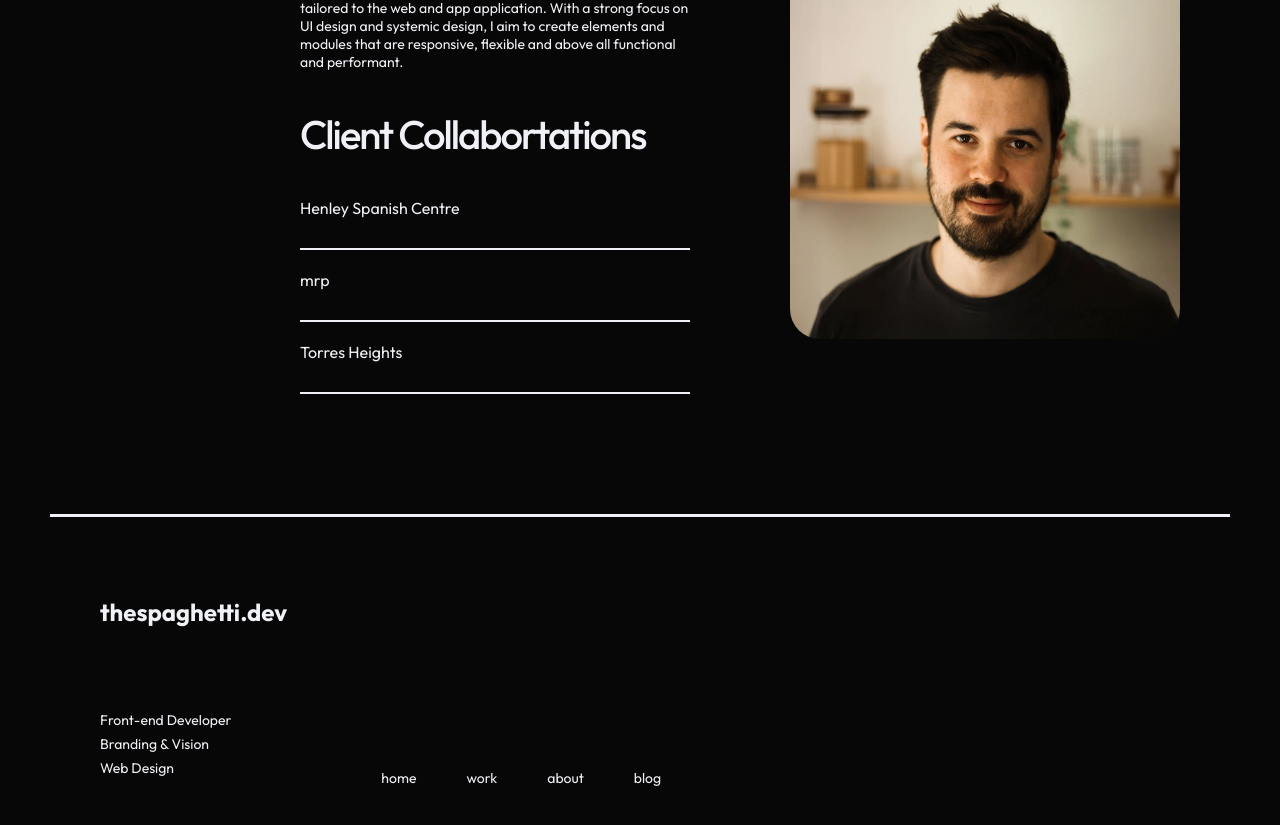
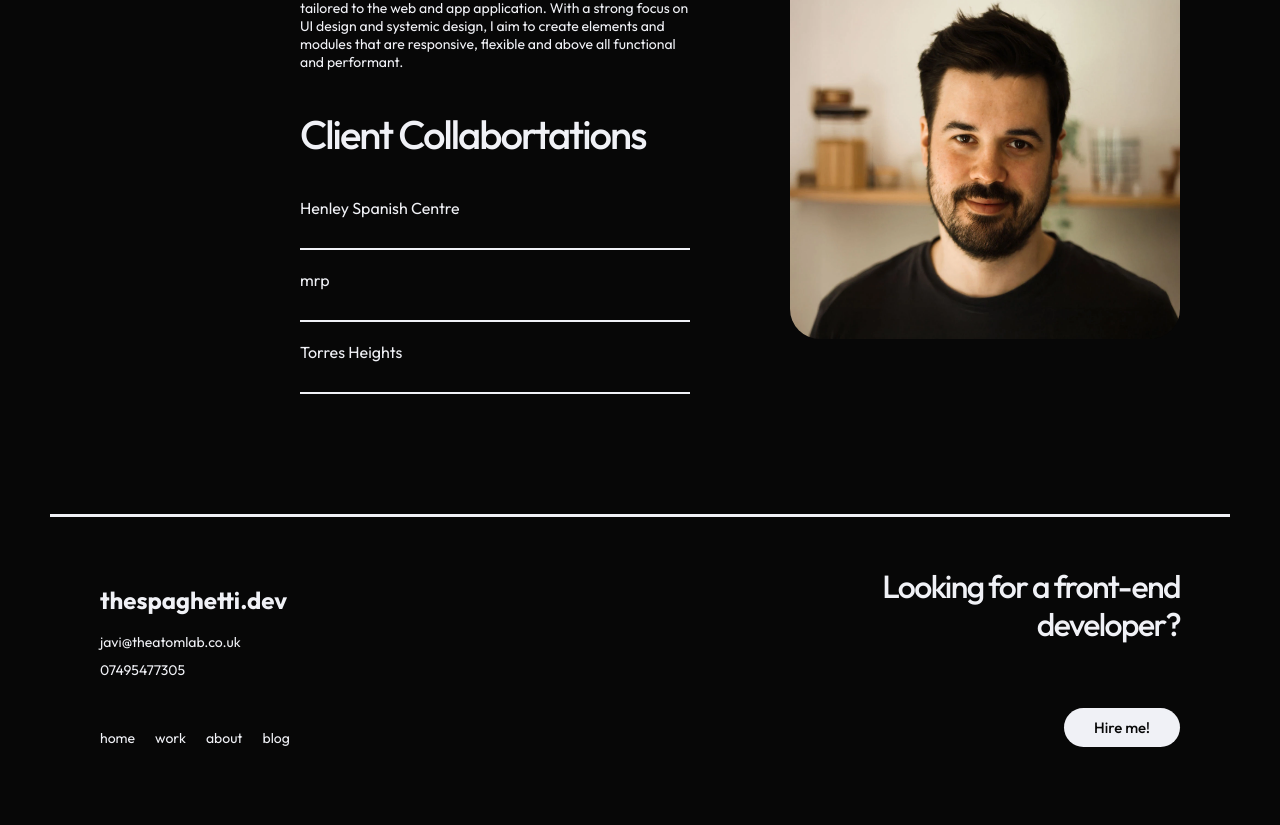
Before and after one commit to javiductor/thespaghetti.dev, a React (Vite) app: page / in a window 1280 px wide. Shown: the part 4782-5607 px from the top of the page. After the commit the page ends 5579 px from the top, so only its background shows below. Built offline with nearby package versions, Linux system fonts and the light colour scheme; what @directus/sdk would draw is missing.

Commit message:
New footer and more mobile optmisation

```diff
--- a/src/components/shared/footer.jsx
+++ b/src/components/shared/footer.jsx
@@ -2,17 +2,19 @@ import React from "react";
 import styles from "./footer.module.css";
 
 const Footer = () => {
+  const handleEmailClick = () => {
+    window.location.href = "mailto:javi@theatomlab.co.uk";
+  };
+
   return (
-    <>
     <div className={styles.footerContainer}>
       <div className={styles.footerInfo}>
         <p className={styles.footerLogo}>thespaghetti.dev</p>
+        <div className={styles.footerContactInfo}>
+          <a href="mailto:javi@theatomlab.co.uk">javi@theatomlab.co.uk</a>
+          <a href="tel:07495477305">07495477305</a>
+        </div>
         <div className={styles.footerLinks}>
-            <div className={styles.footerList}>
-              <p>Front-end Developer</p>
-              <p>Branding & Vision</p>
-              <p>Web Design</p>
-            </div>
           <div className={styles.footerMenu}>
             <a href="/">home</a>
             <a href="/work">work</a>
@@ -21,9 +23,13 @@ const Footer = () => {
           </div>
         </div>
       </div>
-        <div className={styles.footerForm}></div>
+      <div className={styles.footerRight}>
+        <h3>Looking for a front-end developer?</h3>
+        <button onClick={handleEmailClick} className={styles.btnCTA}>
+          Hire me!
+        </button>
       </div>
-    </>
+    </div>
   );
 };
 
--- a/src/components/shared/footer.module.css
+++ b/src/components/shared/footer.module.css
@@ -1,59 +1,118 @@
 .footerContainer {
   display: flex;
-  flex-direction: row;
+  justify-content: space-between;
   margin: 0px 50px;
   padding: 50px;
   border-top: 3px solid var(--color-text);
+  background-color: var(--color-bg);
+}
+
+.footerInfo {
+  display: flex;
+  flex-direction: column;
 }
 
 .footerLogo {
   font-weight: bold;
   font-size: 1.5rem;
-  margin-top: 30px;
-  line-height: 30px;
+  margin-bottom: 24px;
+}
+
+.footerContactInfo {
+  display: flex;
+  flex-direction: column;
+  margin: 0px 0px 50px 0px;
+  gap: 10px;
 }
 
 .footerLinks {
   display: flex;
-  align-items: flex-end;
   gap: 150px;
-}
-
-.footerList {
-  padding-top: 50px;
-}
-
-.footerList p {
-  line-height: 10px;
 }
 
 .footerMenu {
   display: flex;
-  gap: 50px;
+  flex-direction: row;
+  gap: 20px;
+}
+
+.footerMenu a {
+  text-decoration: none;
+  color: var(--color-text);
+  transition: opacity 0.2s ease;
+}
+
+.footerMenu a:hover {
+  opacity: 0.7;
+}
+
+.footerRight {
+  display: flex;
+  flex-direction: column;
+  align-items: flex-end;
   justify-content: space-between;
 }
 
-/* -------------- Media Queries ---------------------- */
-/* Extra small (xs) */
+.footerRight h3 {
+  margin: 0;
+  font-size: 2rem;
+  max-width: 300px;
+  text-align: right;
+  line-height: 1.2;
+}
+
+.btnCTA {
+  border-radius: 50px;
+  color: var(--color-bg);
+  background-color: var(--color-text);
+  padding: 10px 30px;
+  font-family: var(--font-primary);
+  font-size: var(--h6-size);
+  font-weight: 500;
+  border: none;
+  cursor: pointer;
+  transition: opacity 0.2s ease;
+  margin-top: 30px;
+}
+
+.btnCTA:hover {
+  opacity: 0.9;
+}
+
+@media (max-width: 991.98px) {
+  .footerContainer {
+    margin: 0px 30px;
+    padding: 30px;
+  }
+
+  .footerLinks {
+    gap: 80px;
+  }
+}
+
+@media (max-width: 767.98px) {
+  .footerRight h3 {
+    font-size: 1.5rem;
+  }
+}
+
 @media (max-width: 575.98px) {
   .footerContainer {
     flex-direction: column;
-    margin: 30px;
+    margin: 20px;
   }
 
   .footerLinks {
     flex-direction: column;
+    gap: 30px;
+  }
+
+  .footerRight {
+    align-items: flex-start;
+    margin-top: 50px;
+  }
+
+  .footerRight h3 {
+    text-align: left;
   }
 }
-
-/* Large (lg) small laptops */
-@media (min-width: 992px) {
-  .footerContainer {
-    flex-direction: row;
-    margin: 0px 50px;
-  }
-
-  .footerLinks {
-    flex-direction: row;
-  }
-}
--- a/src/components/shared/service.module.css
+++ b/src/components/shared/service.module.css
@@ -143,7 +143,7 @@
 
   .serviceContainer {
     display: block;
-    padding: 30px 30px;
+    padding: 50px 30px 100px 30px;
     margin: 0px;
   }
 
@@ -171,6 +171,7 @@
     display: block;
     padding: 30px 30px;
     margin: 0px;
+    padding-bottom: 50px;
   }
 
   .serviceNumber p {
@@ -196,8 +197,8 @@
     display: flex;
     flex-direction: column;
     padding: 30px 30px;
-    margin: 0px;
     margin-top: 30px;
+    padding-bottom: 50px;
   }
 
   .serviceNumber p {
```
Lines whose indentation alone changed are shown as unchanged.
